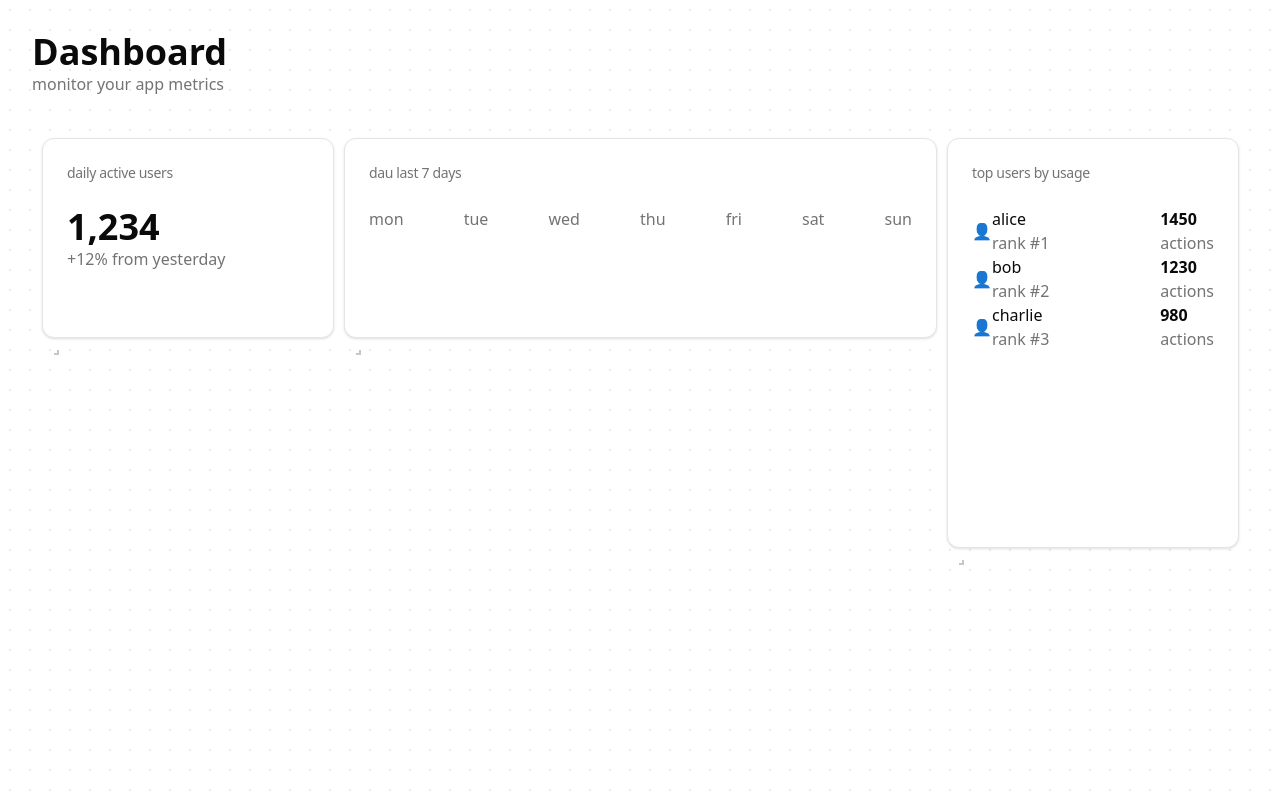
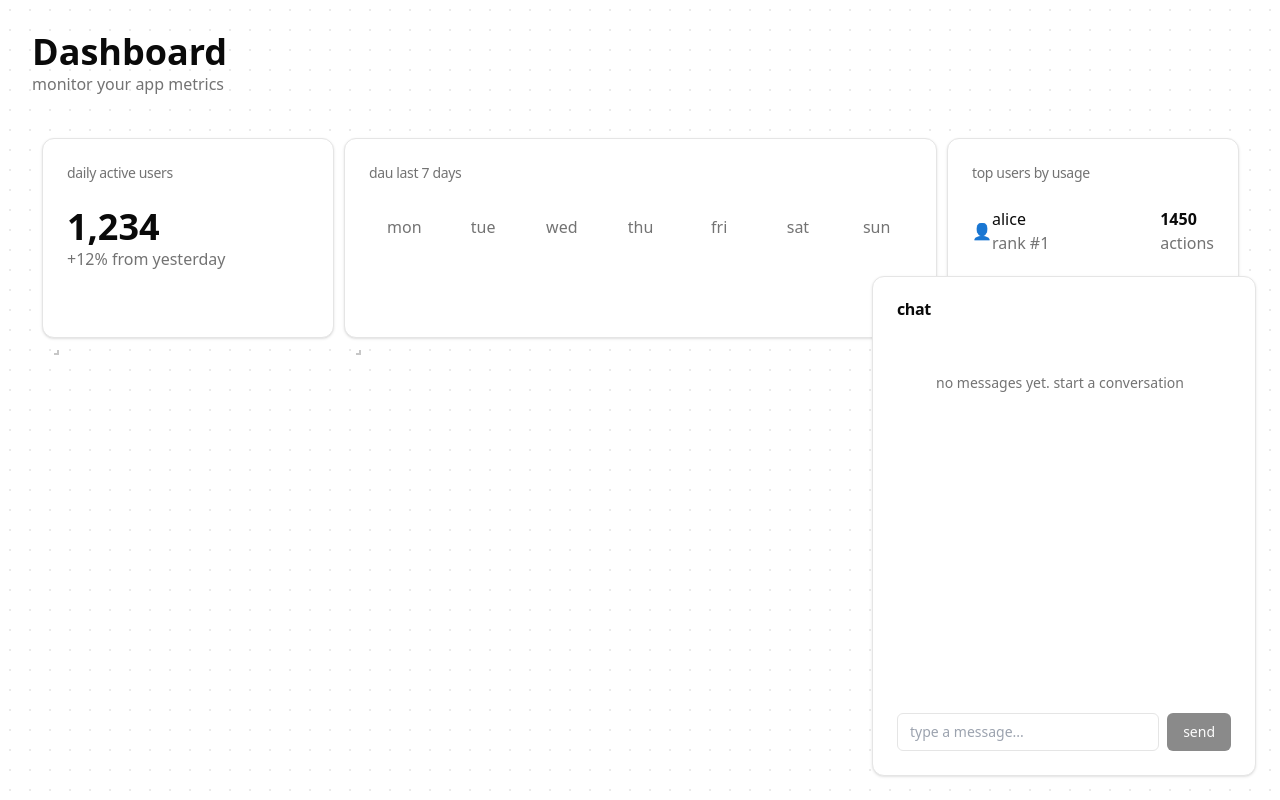
Before and after one commit to caffeinum/claude-my-admin, a Next.js app: page / in a window 1280 px wide. Built offline with nearby package versions, Linux system fonts and the light colour scheme.

Commit message:
add chat component with localhost:7030 connection

```diff
--- a/app/page.tsx
+++ b/app/page.tsx
@@ -3,6 +3,7 @@
 import { DauCounter } from '@/widgets/dau-counter'
 import { DauGraph } from '@/widgets/dau-graph'
 import { TopUsers } from '@/widgets/top-users'
+import { Chat } from '@/components/chat'
 import { Responsive, WidthProvider } from 'react-grid-layout'
 
 const ResponsiveGridLayout = WidthProvider(Responsive)
@@ -52,6 +53,10 @@ export default function DashboardPage() {
           <TopUsers />
         </div>
       </ResponsiveGridLayout>
+
+      <div className="fixed bottom-6 right-6 w-96 h-[500px] z-50">
+        <Chat />
+      </div>
     </div>
   )
 }
--- /dev/null
+++ b/components/chat.tsx
@@ -0,0 +1,97 @@
+'use client'
+
+import { DefaultChatTransport } from 'ai'
+import { useChat } from '@ai-sdk/react'
+import { Card, CardContent, CardHeader, CardTitle } from './ui/card'
+import { useState } from 'react'
+
+export function Chat() {
+  const [input, setInput] = useState('')
+  const { messages, sendMessage, status, error } = useChat({
+    transport: new DefaultChatTransport({
+      api: 'http://localhost:7031/chat',
+    }),
+  })
+
+  const handleSubmit = (e: React.FormEvent) => {
+    e.preventDefault()
+    if (!input.trim() || status === 'submitted' || status === 'streaming') return
+    sendMessage({
+      role: 'user',
+      parts: [{ type: 'text', text: input }],
+    })
+    setInput('')
+  }
+
+  return (
+    <Card className="w-full h-full flex flex-col">
+      <CardHeader>
+        <CardTitle>chat</CardTitle>
+      </CardHeader>
+      <CardContent className="flex-1 flex flex-col gap-4 overflow-hidden">
+        <div className="flex-1 overflow-y-auto space-y-4 pr-2">
+          {messages.length === 0 && (
+            <div className="text-muted-foreground text-sm text-center py-8">
+              no messages yet. start a conversation
+            </div>
+          )}
+          {messages.map((message) => (
+            <div
+              key={message.id}
+              className={`flex ${
+                message.role === 'user' ? 'justify-end' : 'justify-start'
+              }`}
+            >
+              <div
+                className={`max-w-[80%] rounded-lg px-4 py-2 ${
+                  message.role === 'user'
+                    ? 'bg-primary text-primary-foreground'
+                    : 'bg-muted'
+                }`}
+              >
+                <div className="text-sm font-medium mb-1 opacity-70">
+                  {message.role === 'user' ? 'you' : 'assistant'}
+                </div>
+                <div className="text-sm whitespace-pre-wrap">
+                  {message.parts
+                    .filter((part) => part.type === 'text')
+                    .map((part, idx) => (
+                      <span key={idx}>{part.text}</span>
+                    ))}
+                </div>
+              </div>
+            </div>
+          ))}
+          {status === 'streaming' && (
+            <div className="flex justify-start">
+              <div className="bg-muted rounded-lg px-4 py-2">
+                <div className="text-sm opacity-50">thinking...</div>
+              </div>
+            </div>
+          )}
+          {error && (
+            <div className="text-destructive text-sm">
+              error: {error.message}
+            </div>
+          )}
+        </div>
+        <form onSubmit={handleSubmit} className="flex gap-2">
+          <input
+            value={input}
+            onChange={(e) => setInput(e.target.value)}
+            placeholder="type a message..."
+            className="flex-1 rounded-md border border-input bg-background px-3 py-2 text-sm ring-offset-background focus-visible:outline-none focus-visible:ring-2 focus-visible:ring-ring focus-visible:ring-offset-2 disabled:cursor-not-allowed disabled:opacity-50"
+            disabled={status === 'submitted' || status === 'streaming'}
+          />
+          <button
+            type="submit"
+            disabled={status === 'submitted' || status === 'streaming' || !input.trim()}
+            className="rounded-md bg-primary px-4 py-2 text-sm font-medium text-primary-foreground hover:bg-primary/90 disabled:opacity-50 disabled:cursor-not-allowed"
+          >
+            send
+          </button>
+        </form>
+      </CardContent>
+    </Card>
+  )
+}
--- a/package.json
+++ b/package.json
@@ -11,10 +11,12 @@
     "lint": "next lint"
   },
   "dependencies": {
+    "@ai-sdk/react": "^2.0.89",
     "@types/ms": "^0.7.32",
     "@types/node": "20.8.3",
     "@types/react": "^19.0.0",
     "@types/react-dom": "^19.0.0",
+    "ai": "^5.0.89",
     "autoprefixer": "10.4.16",
     "class-variance-authority": "^0.7.1",
     "clsx": "^2.1.1",
@@ -33,7 +35,8 @@
     "tailwind-merge": "^3.3.1",
     "tailwindcss": "3.3.3",
     "tailwindcss-animate": "^1.0.7",
-    "typescript": "5.2.2"
+    "typescript": "5.2.2",
+    "zod": "^4.1.12"
   },
   "devDependencies": {
     "@types/react-grid-layout": "^1.3.5"
```
Also changed, not shown: 1 other file (tests, documents, lock files or other folders).
